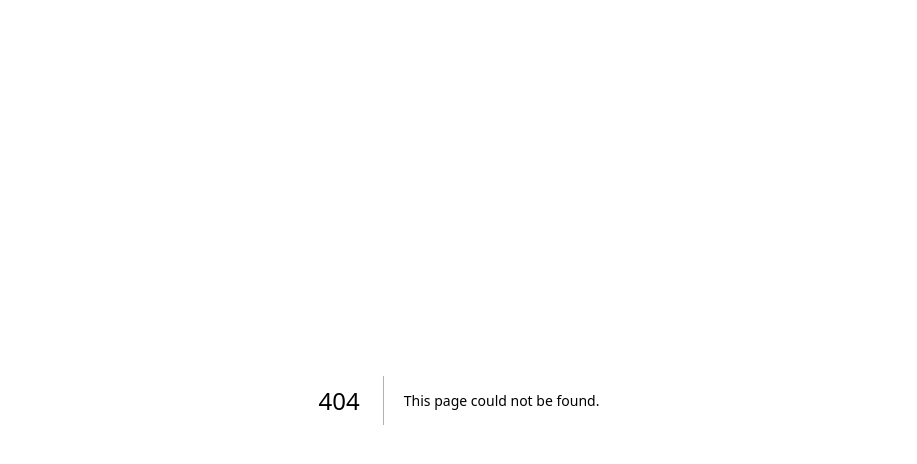
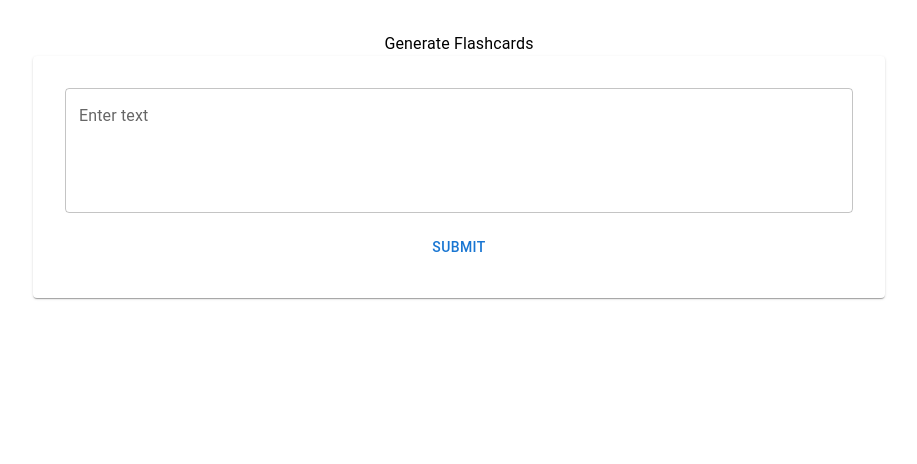
Before and after one commit to MuminaA/flashcardsaas, a Next.js app: page /generate in a window 1280 px wide. Before the commit this address had no page. Shown: the top 464 px of the page, without its empty margins (181-1098 px from the left). Built offline with nearby package versions, Linux system fonts and the light colour scheme; no server answers.

Commit message:
flashcard generator page created

```diff
--- /dev/null
+++ b/app/generate/page.js
@@ -0,0 +1,119 @@
+"use client";
+
+import { useUser } from "@clerk/nextjs";
+import {
+  Container,
+  Box,
+  Typography,
+  Paper,
+  TextField,
+  Button,
+} from "@mui/material";
+import { useRouter } from "next/navigation";
+import { useState } from "react";
+
+export default function Generate() {
+  const { isLoaded, isSignedIn, user } = useUser();
+  const { flashcards, setFlashcards } = useState([]);
+  const { flipped, setFlipped } = useState([]);
+  const { text, setText } = useState("");
+  const { name, setName } = useState("");
+  const { open, setOpen } = useState(false);
+  const router = useRouter();
+
+  const handleSubmit = async () => {
+    fetch("api/generate", {
+      method: "POST",
+      body: text,
+    })
+      .then((res) => res.json())
+      .then(data > setFlashcards(data));
+  };
+
+  const handleCardClick = (id) => {
+    setFlipped((prev) => ({
+      ...prev,
+      [id]: !prev[id],
+    }));
+  };
+
+  const handleOpen = () => {
+    setOpen(true);
+  };
+
+  const handleClose = () => {
+    setOpen(false);
+  };
+
+  const saveFlashcards = async () => {
+    if (!name) {
+      alert("Please enter a name");
+      return;
+    }
+
+    const batch = writeBatch(db);
+    const userDocRef = doc(collection(db, "users", user.id));
+    const docSnap = await getDoc(userDocRef);
+
+    if (docSnap.exist()) {
+      const collections = docSnap.data().flashcards || [];
+      if (collections.find((f) => f.name === name)) {
+        alert("Flashcard collection with the same name already exists.");
+        return;
+      } else {
+        collections.push(name);
+        batch.set(userDocRef, { flashcards: collections }, { merge: true });
+      }
+    } else {
+      batch.set(userDocRef, { flashcards: [{ name }] });
+    }
+
+    const collref = collection(userDocRef, name);
+    flashcards.forEach((flashcard) => {
+      const cardDocRef = doc(colRef);
+      batch.set(cardDocRef, flashcard);
+    });
+
+    await batch.commit();
+    handleClose();
+    router.push("/flashcards");
+  };
+
+  return (
+    <Container maxWidth="md">
+      <Box
+        sx={{
+          mt: 4,
+          mb: 6,
+          display: "flex",
+          flexDirection: "column",
+          alignItems: "center",
+        }}
+      >
+        <Typography>Generate Flashcards</Typography>
+        <Paper sx={{ p: 4, width: "100%" }}>
+          <TextField
+            value={text}
+            onChange={(e) => setText(e.target.value)}
+            label="Enter text"
+            fullWidth
+            multiline
+            rows={4}
+            varient="outlined"
+            sx={{
+              mb: 2,
+            }}
+          />
+          <Button
+            varient="contained"
+            color="primary"
+            onClick={handleSubmit}
+            fullWidth
+          >
+            Submit
+          </Button>
+        </Paper>
+      </Box>
+    </Container>
+  );
+}
--- a/app/sign-in/[[...sign-in]]/page.js
+++ b/app/sign-in/[[...sign-in]]/page.js
@@ -1,4 +1,3 @@
-"use client";
 import { SignIn } from "@clerk/nextjs";
 import { AppBar, Box, Container, Toolbar, Typography, Button } from "@mui/material";
 import Link from "next/link";
--- a/app/sign-up/[[...sign-up]]/page.js
+++ b/app/sign-up/[[...sign-up]]/page.js
@@ -1,4 +1,3 @@
-"use client";
 import { SignUp } from "@clerk/nextjs";
 import { AppBar, Box, Container, Toolbar, Typography, Button } from "@mui/material";
 import Link from "next/link";
--- a/firebase.js
+++ b/firebase.js
@@ -1,6 +1,7 @@
 // Import the functions you need from the SDKs you need
 import { initializeApp } from "firebase/app";
 import { getAnalytics } from "firebase/analytics";
+import {getFirebase} from 'firebase/firestore'
 // TODO: Add SDKs for Firebase products that you want to use
 // https://firebase.google.com/docs/web/setup#available-libraries
 
@@ -19,3 +20,6 @@ const firebaseConfig = {
 // Initialize Firebase
 const app = initializeApp(firebaseConfig);
 const analytics = getAnalytics(app);
+const db = getFirebase(app)
+
+export {db}
```
